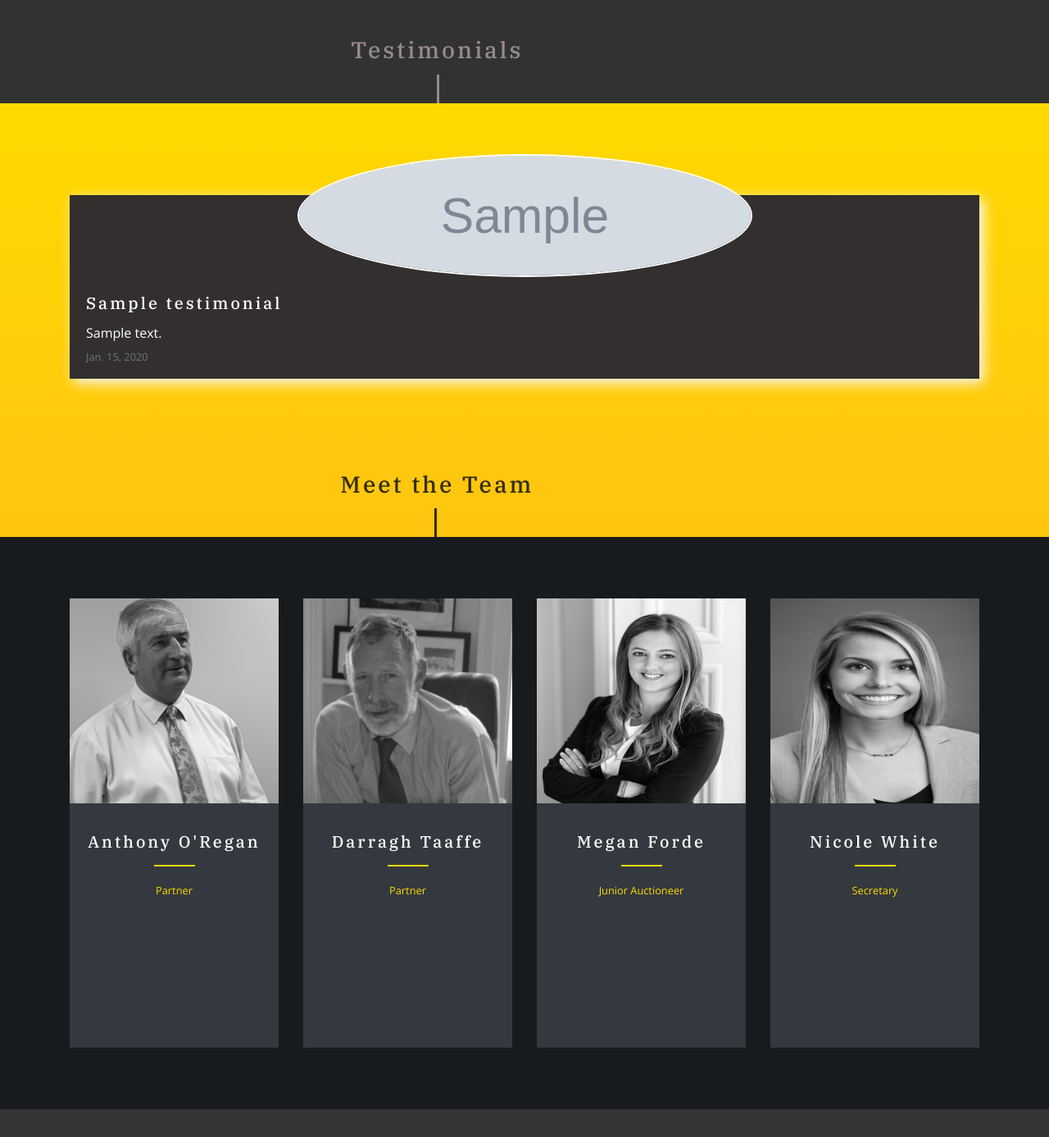
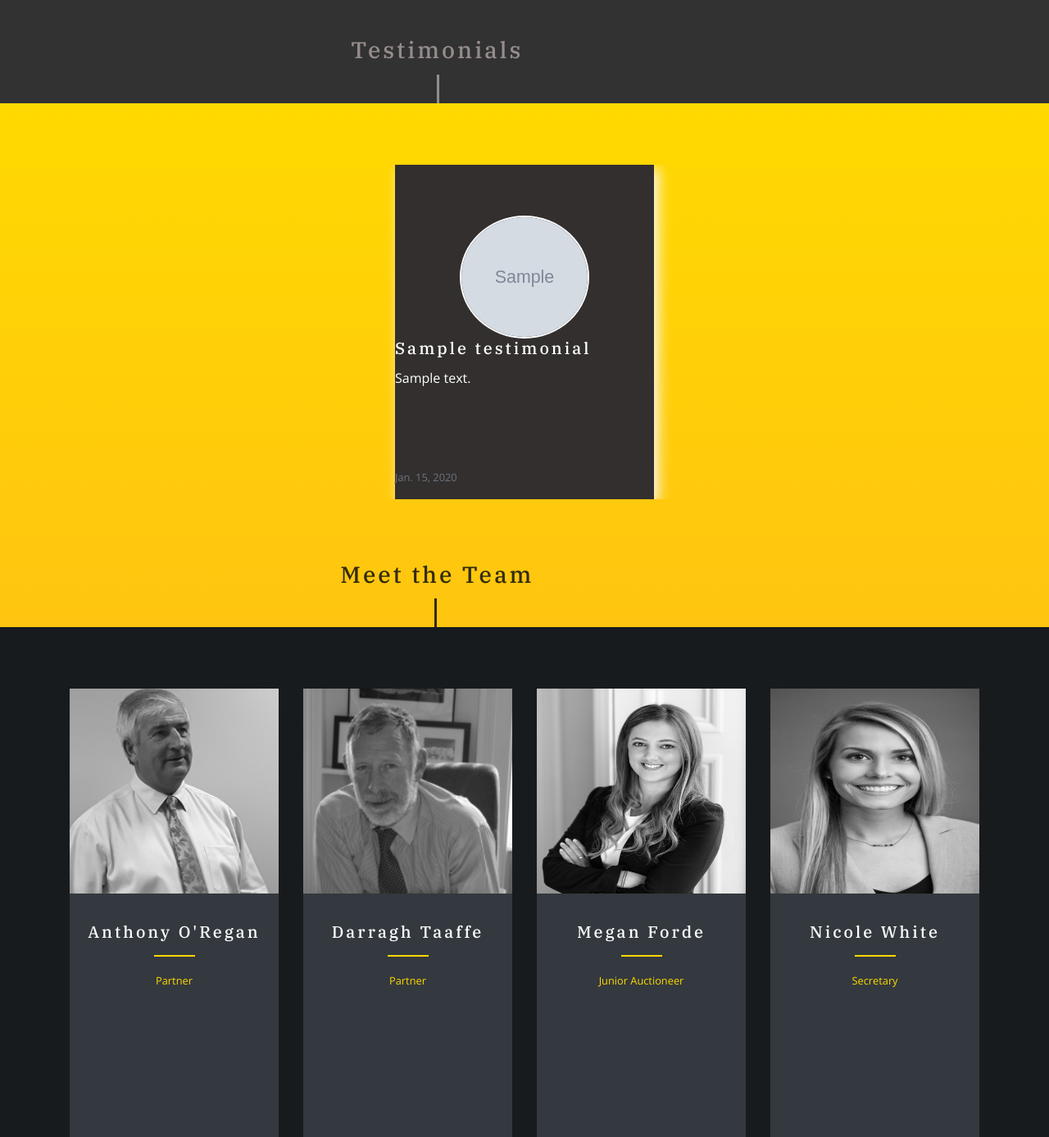
Before and after one commit to PatrickCoakley23/KMS, a Django app: page / in a window 1280 px wide. Shown: the part 2792-4179 px from the top of the page at 82% size. Before the commit the page ends 4145 px from the top, so only its background shows below. Run offline with Django 3.2, Linux system fonts and the light colour scheme; tables that the repository leaves empty hold one stand-in row (values such as "Sample post"); grey boxes marked "Sample" are stand-in pictures; some libraries are stand-ins or nearby versions; some web fonts are replaced.

Commit message:
turned testimonials into a carousel, must style it next

```diff
--- a/home/templates/home/index.html
+++ b/home/templates/home/index.html
@@ -1,5 +1,11 @@
 {% extends "base.html" %}
 {% load static %}
+
+
+{% block extra_css %}
+    <link rel="stylesheet" href="{% static 'css/testimonial.css' %}">
+{% endblock %}
+
 {% block page_header %}
     <nav class="navbar navbar-expand-lg w-100">
         <!-- BRAND AND LOGO-->
@@ -140,19 +146,21 @@
     <div class="overlay">
         <section class="testimonials">
             <div class="container testimonials-container">
-                <div class="card-deck">
+                <div class="testimonial-carousel">
                     {% for testimonial in testimonials %}
-                    <div class="card card-testimonials">
+                    <div class="card-testimonials">
                         {% if testimonial.image %}
-                        <img src="{{ MEDIA_URL}}{{ testimonial.image }}" alt="{{ testimonial.clients_name }}" class="img-fluid img-fluid-testimonials  rounded-circle w-50 mx-auto">
+                        <img src="{{ MEDIA_URL}}{{ testimonial.image }}" alt="{{ testimonial.clients_name }}" class="rounded-circle w-50 mx-auto">
                         {% else %}
-                          <img class="img-fluid img-fluid-testimonials  rounded-circle w-50 mx-auto" src="{{ MEDIA_URL }}noimage.jpg"
+                          <img class="rounded-circle w-50 mx-auto" src="{{ MEDIA_URL }}noimage.jpg"
                           alt="{{ testimonial.clients_name }}"/>
                         {% endif %}
-                        <div class="card-body h-100">
+                            <div class="testimonial-body h-100">
                                 <h5 class="card-title">{{ testimonial.clients_name }}</h5>
                                 <p class="card-text mb-4">{{ testimonial.comment }}</p>
-                        <p class="card-text d-flex align-bottom"><small class="text-muted">{{ testimonial.date_published }}</small></p>
+                                <p class="card-text d-flex align-bottom">
+                                <small class="text-muted">{{ testimonial.date_published }}</small>
+                                </p>
                             </div>
                     </div>
                     {% endfor %}
@@ -257,12 +265,18 @@
 
 {% block postloadjs %}
 <script src="https://unpkg.com/aos@next/dist/aos.js"></script>
-<script>AOS.init({
+    <script>
+        AOS.init({
             offset:200,
             once: true,
         });
     </script>
-
-
+    <script>
+        $('.testimonial-carousel').slick({
+            infinite: true,
+            slidesToShow: 3,
+            slidesToScroll: 3
+        });
+    </script>
 
 {% endblock %}
--- a/properties/templates/properties/properties.html
+++ b/properties/templates/properties/properties.html
@@ -1,4 +1,8 @@
 {% extends "base.html" %} {% load static %} {% load properties_extras %}
+
+{% block extra_css %}
+    <link rel="stylesheet" href="{% static 'properties/css/properties.css' %}">
+{% endblock %}
 
 {% block page_header%}
  <nav class="navbar navbar-expand-lg w-100">
--- a/properties/templates/properties/property_selected.html
+++ b/properties/templates/properties/property_selected.html
@@ -1,4 +1,9 @@
 {% extends "base.html" %} {% load static %} {% load properties_extras %}
+
+{% block extra_css %}
+    <link rel="stylesheet" href="{% static 'properties/css/properties.css' %}">
+{% endblock %}
+
 {% block content %}
 
 
--- a/static/css/base.css
+++ b/static/css/base.css
@@ -234,32 +234,14 @@
     bottom: 1rem;
 }
 
-.card-testimonials {
-    border: 0;
-    border-radius: 0;
-    box-shadow: 5px 5px 15px #f8f9fa;
-    transition: all 0.3s ease-in;
-    webkit-transition: all 0.3s ease-in;
-    background-color: #332f2f;
-    color: white;
+.testimonials-container {
+    padding: 75px 0 75px 0;
 }
 
-.card-testimonials:hover {
-    background:linear-gradient(#ffd900, #ffc510);
-    color: black;
-    box-shadow: 5px 5px 15px #111111;
-    transition: all 0.3s ease-in;
-}
-
-.img-fluid-testimonials {
-    height: 150px;
-    margin-top: -50px;
-    border: 2px solid white;
-}
-
-.card-deck {
-    padding-top: 7rem;
-    padding-bottom: 7rem;
+.card-testimonials {
+    margin-left: 2rem;
+    margin-right: 2rem;
+    height: 500px;
 }
 
 /* MEET THE TEAM SECTION */
@@ -357,125 +339,3 @@
         padding-bottom: 2rem;
     }
  }
-
-
-
-
-
-/* PROPERTIES PAGE */
-
- .properties-hero-image-container {
-    background: url('/media/balsamiq_banner.jpg') no-repeat center;
-    background-size: cover;
-    position: relative;
-    overflow: hidden;
-    height: 60vh;
- }
-
-/* PROPERTIES-CARD */
-
-.properties-card-img {
-    height: 200px;
-}
-
-.padding-price {
-    padding-left: 1.25rem;
-    padding-right: 1.25rem;
-}
-
-.card-footer-properties {
-    padding: 0;
-}
-
-/* PROPERTIES-NAVBAR */
-
-.property-search-navbar {
-    position: relative;
-}
-
-.property-search-nav-item {
-    margin-right: 5rem;
-}
-
-.search-btn {
-    margin-top: 2rem;
-    width: 100%;
-    height: 3rem;
-}
-
-.form-control {
-    height: 3rem;
-}
-
-/* JUMBOTRON */
-
-.jumbotron {
-    padding: 2rem;
-}
-
-/* dropdown button */
-
-.btn-dropdown {
-    display: inline-block;
-    width: 100%;
-    height: calc(1.5em + .75rem + 2px);
-    padding: .375rem 1.75rem .375rem .75rem;
-    font-size: 1rem;
-    font-weight: 400;
-    line-height: 1.5;
-    color: #495057;
-    text-align: left;
-    vertical-align: middle;
-    border: 1px solid #ced4da;
-    border-radius: .25rem;
-    -webkit-appearance: none;
-    -moz-appearance: none;
-    appearance: none;
-}
-
-/* PROPERTY-SELECTED */
-
-/* Carousel */
-.slider-container {
-    margin: 0;
-    padding: 0;
-}
-
-.slider {
-    width: 100%;
-    margin: 0 auto;
-}
-
-.slick-slide img {
-    width: 100%;
-    height: 500px;
-}
-
-.slick-slide {
-    transform: scale(.6);
-    transition: transform .99s ease-in-out,filter 1s ease-in-out;
-    will-change: transform,filter;
-    -webkit-filter: grayscale(100%); /* Safari 6.0 - 9.0 */
-    filter: grayscale(100%);
-    transition: 2000ms ease;
-
-}
-
-.slick-current {
-    filter: grayscale(0);
-    opacity: 1;
-    -webkit-transform: scale(1);
-    -moz-transform: scale(1);
-    -ms-transform: scale(1);
-    -o-transform: scale(1);
-    transform: scale(1);
-}
-
-.listing-border {
-    border-right: 1px solid #000;
-}
-
-#map {
-   min-height: 360px;
-   width: 100%;
-}
--- /dev/null
+++ b/static/css/testimonial.css
@@ -0,0 +1,24 @@
+.card-testimonials {
+    border: 0;
+    border-radius: 0;
+    box-shadow: 5px 5px 15px #f8f9fa;
+    transition: all 0.3s ease-in;
+    webkit-transition: all 0.3s ease-in;
+    background-color: #332f2f;
+    color: white;
+    padding-top: 7rem;
+    padding-bottom: 7rem;
+}
+
+.card-testimonials:hover {
+    background:linear-gradient(#ffd900, #ffc510);
+    color: black;
+    box-shadow: 5px 5px 15px #111111;
+    transition: all 0.3s ease-in;
+}
+
+.slick-slide img {
+    height: 150px;
+    margin-top: -50px;
+    border: 2px solid white;
+}
```
Also changed, not shown: properties/static/properties/css/properties.css (added, +117 -0 lines), media/test1_2BSYm5Y.jpg (added), media/test2_SfbcpoR.jpg (added), media/test3_Rkhs5R1.jpg (added). Lines whose indentation alone changed are shown as unchanged.
